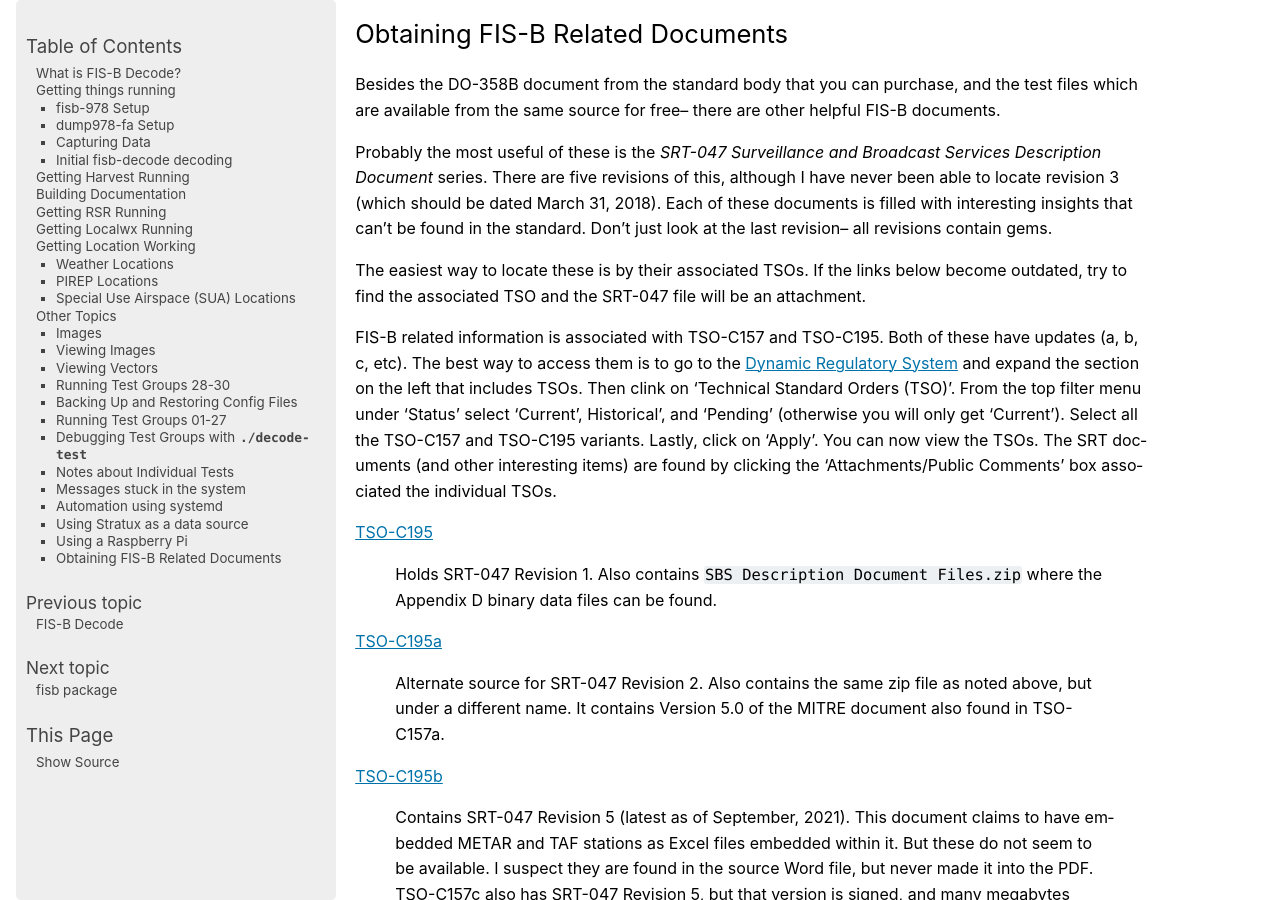
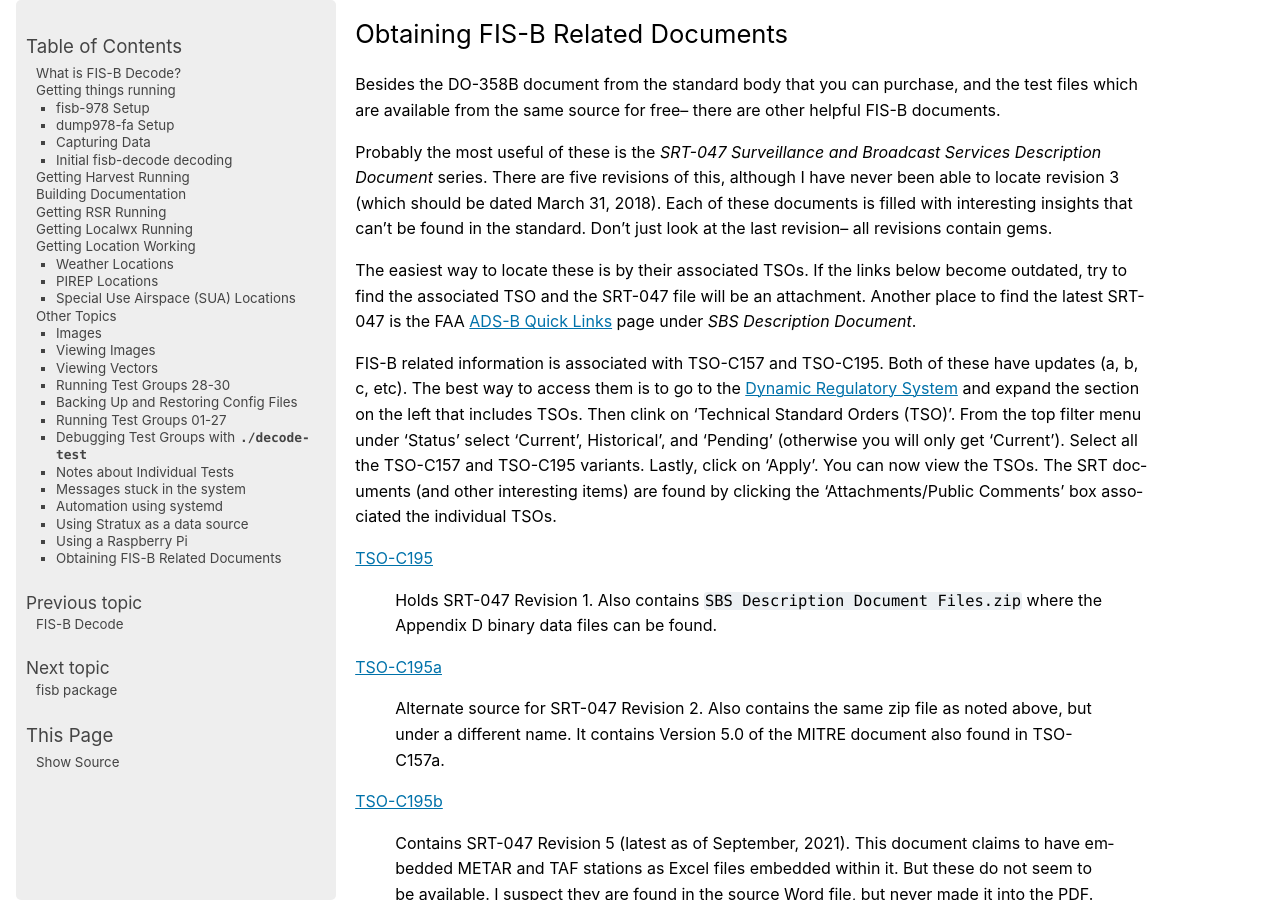
Before and after one commit to rand-projects/fisb-decode, a Sphinx documentation site: the page built from docs/source/document.rst, in a window 1280 px wide and 900 px high, scrolled down 46991 px. Built offline with Sphinx 7.4.7, drawn with Linux system fonts in a browser that asks for light colours.

Commit message:
Add additional link to SRT-047.

```diff
--- a/docs/source/document.rst
+++ b/docs/source/document.rst
@@ -2190,7 +2190,9 @@ just look at the last revision-- all revisions contain gems.
 
 The easiest way to locate these is by their associated TSOs. If the links
 below become outdated, try to find the associated TSO and the SRT-047
-file will be an attachment.
+file will be an attachment. Another place to find the latest SRT-047 is the
+FAA `ADS-B Quick Links <https://www.faa.gov/air_traffic/technology/adsb/quicklinks/>`_
+page under *SBS Description Document*.
 
 FIS-B related information is associated with TSO-C157 and TSO-C195. Both of these
 have updates (a, b, c, etc). The best way to access them is to go to the
```
